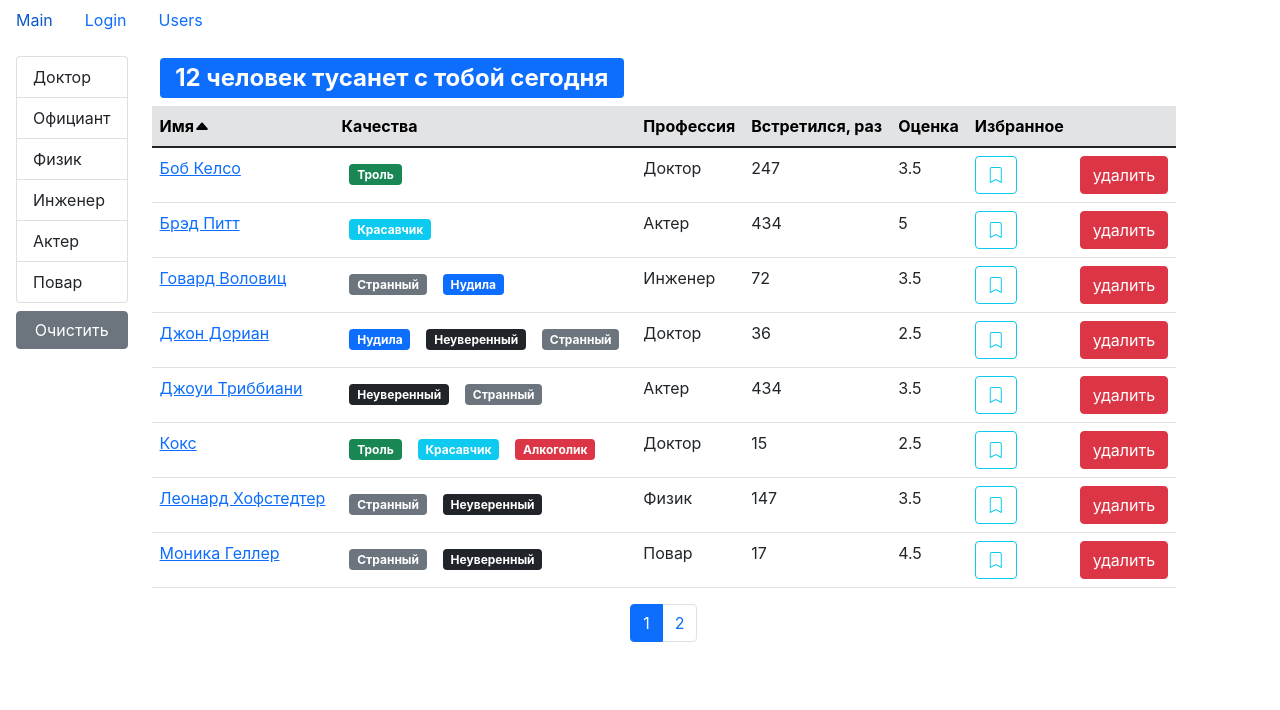
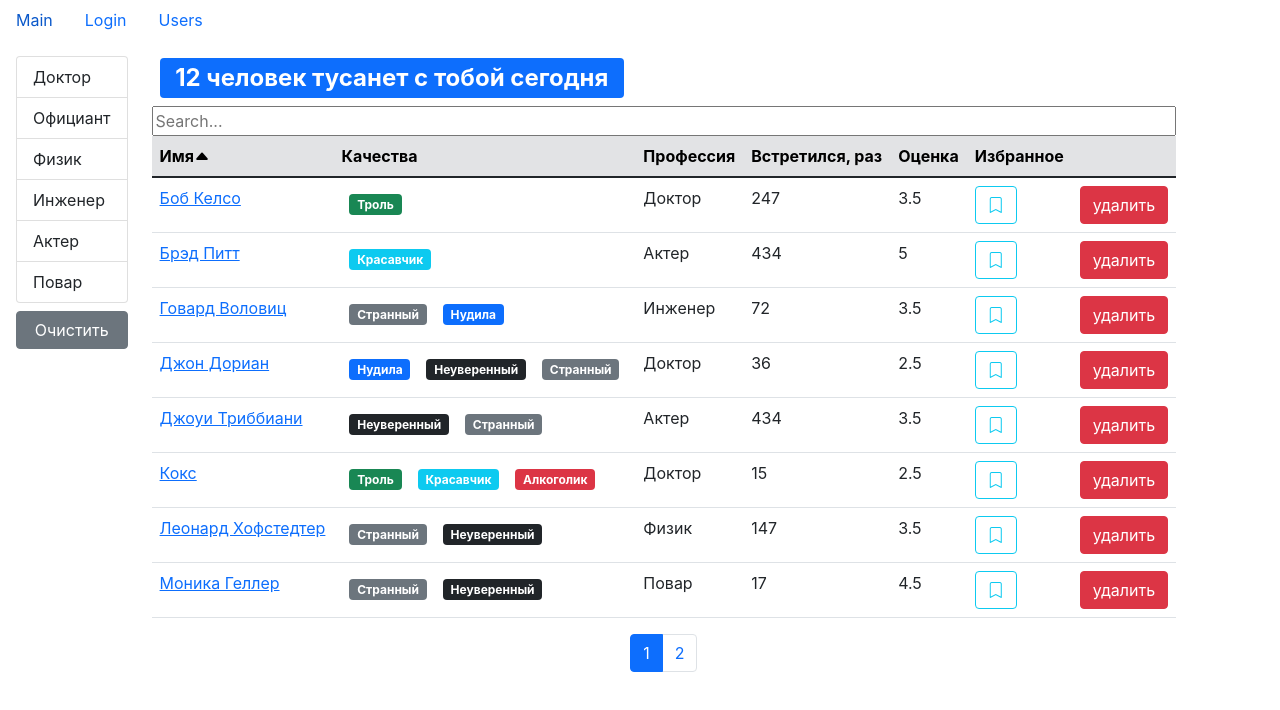
Before and after one commit to KeepGen/fast-dating-project, a React (Create React App) app: page /users in a window 1280 px wide. Shown: the top 710 px of the page. Built offline with nearby package versions, Linux system fonts and the light colour scheme; the HTML template or start-up script is replaced by a standard one.

Commit message:
feat: Added Search function

```diff
--- a/src/components/usersList.jsx
+++ b/src/components/usersList.jsx
@@ -11,6 +11,7 @@
 const UsersList = () => {
     const [currentPage, setCurrentPage] = useState(1);
     const [professions, setProfessions] = useState();
+    const [searchQuery, setSearchQuery] = useState("");
     const [selectedProf, setSelectedProf] = useState();
     const [sortBy, setSortBy] = useState({ path: "name", order: "asc" });
     const pageSize = 8;
@@ -42,10 +43,16 @@
 
     useEffect(() => {
         setCurrentPage(1);
-    }, [selectedProf]);
+    }, [selectedProf, searchQuery]);
 
     const handleProfessionSelect = (item) => {
+        if (searchQuery !== "") setSearchQuery("");
         setSelectedProf(item);
+    };
+
+    const handleSearchQuery = ({ target }) => {
+        setSelectedProf(undefined);
+        setSearchQuery(target.value);
     };
 
     const handlePageChange = (pageIndex) => {
@@ -56,12 +63,14 @@
         setSortBy(item);
     };
     if (users) {
-        const filteredUsers = selectedProf
-            ? users.filter(
-                (user) =>
-                    JSON.stringify(user.profession) === JSON.stringify(selectedProf)
-            )
-            : users;
+        const filteredUsers = searchQuery
+            ? users.filter((user) => user.name.toLowerCase().indexOf(searchQuery.toLowerCase()) !== -1)
+            : selectedProf
+                ? users.filter(
+                    (user) =>
+                        JSON.stringify(user.profession) === JSON.stringify(selectedProf)
+                )
+                : users;
 
         const count = filteredUsers.length;
         const sortedUsers = _.orderBy(filteredUsers, sortBy.path, sortBy.order);
@@ -81,6 +90,13 @@
                 )}
                 <div className="d-flex flex-column p-2">
                     <SearchStatus length={count} />
+                    <input
+                        type="text"
+                        name="searchQuery"
+                        placeholder="Search..."
+                        onChange={handleSearchQuery}
+                        value={searchQuery}
+                    />
                     <>
                         {count > 0 && (
                             <UsersTable
```
